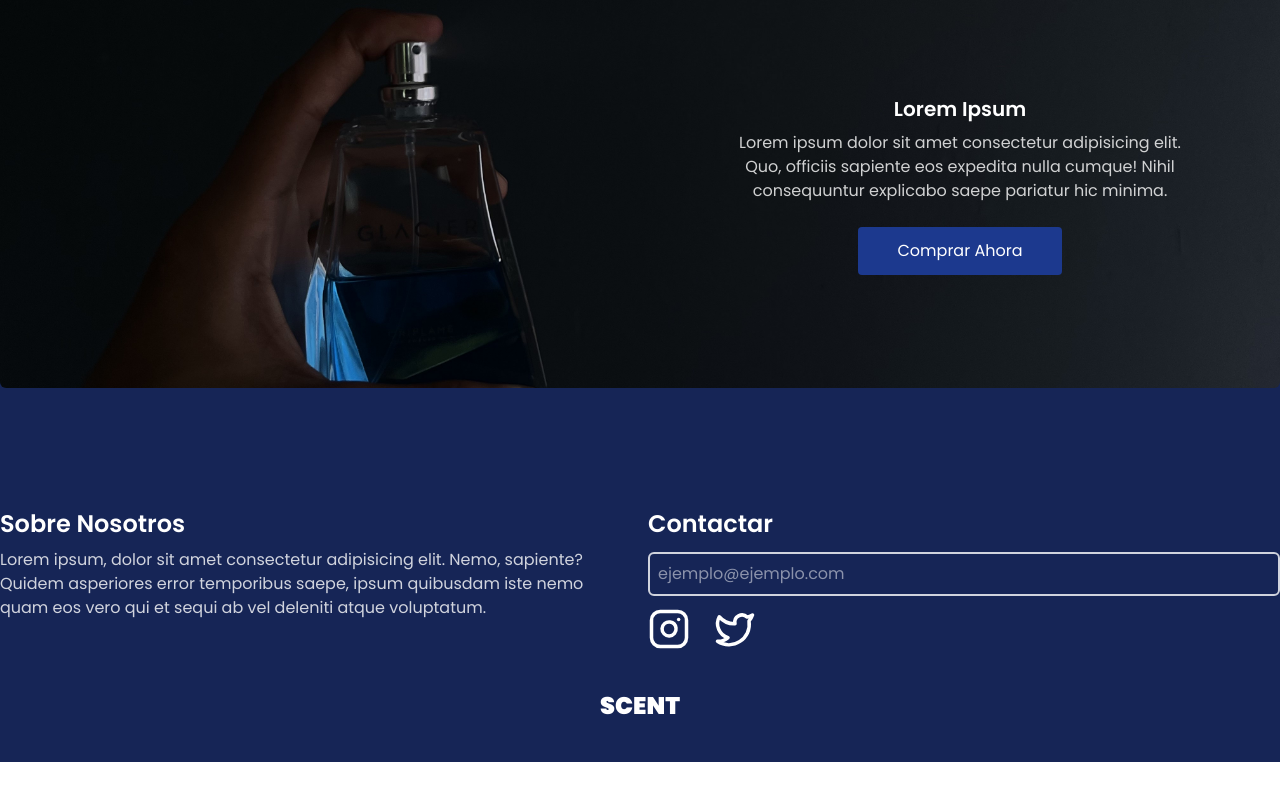
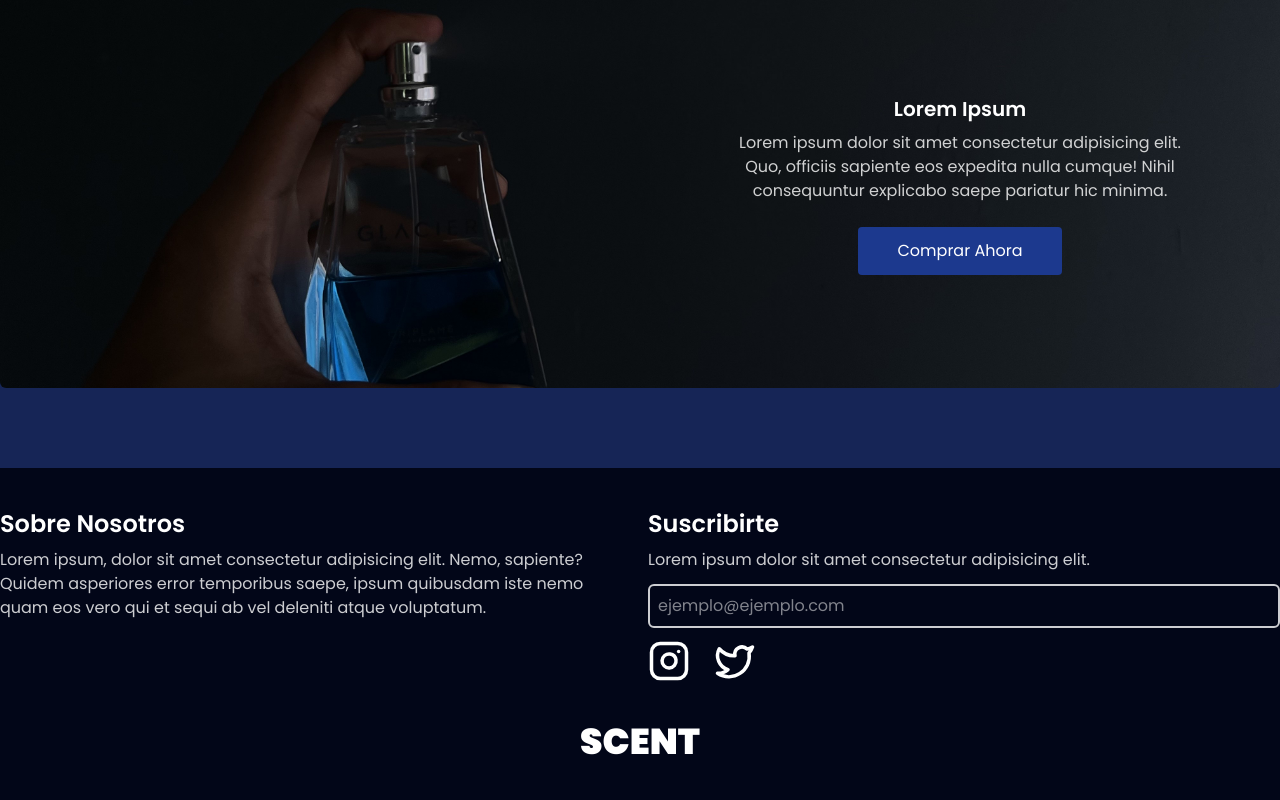
Before and after one commit to igrisdev/dayner-page, a React (Vite) app: page / in a window 1280 px wide. Shown: the part 2292-3092 px from the top of the page. Before the commit the page ends 3054 px from the top, so only its background shows below. Built offline with nearby package versions, Linux system fonts and the light colour scheme.

Commit message:
update Footer component with new subscription section and styling adjustments

```diff
--- a/src/sections/Footer.jsx
+++ b/src/sections/Footer.jsx
@@ -3,12 +3,12 @@ import { Instagram } from 'lucide-react'
 
 export const Footer = () => {
   return (
-    <footer className='bg-blue-950 py-10 text-white'>
+    <footer className='bg-slate-950 py-10 text-white'>
       <section className='max-w-7xl mx-auto'>
         <div className='grid grid-cols-2 mb-10 gap-4'>
           <div>
             <h2 className='text-2xl font-semibold mb-2'>Sobre Nosotros</h2>
-            <p className='text-white/80'>
+            <p className='text-white/80 mt-2'>
               Lorem ipsum, dolor sit amet consectetur adipisicing elit. Nemo,
               sapiente? Quidem asperiores error temporibus saepe, ipsum
               quibusdam iste nemo quam eos vero qui et sequi ab vel deleniti
@@ -17,7 +17,12 @@ export const Footer = () => {
           </div>
 
           <div className='grid gap-3'>
-            <h2 className='text-2xl font-semibold'>Contactar</h2>
+            <div>
+              <h2 className='text-2xl font-semibold'>Suscribirte</h2>
+              <p className='text-white/80 mt-2'>
+                Lorem ipsum dolor sit amet consectetur adipisicing elit.
+              </p>
+            </div>
 
             <input
               type='email'
@@ -37,7 +42,7 @@ export const Footer = () => {
         </div>
 
         <div className='grid place-items-center'>
-          <a href='/' className='uppercase text-2xl font-black'>
+          <a href='/' className='uppercase text-4xl font-black'>
             scent
           </a>
         </div>
```
